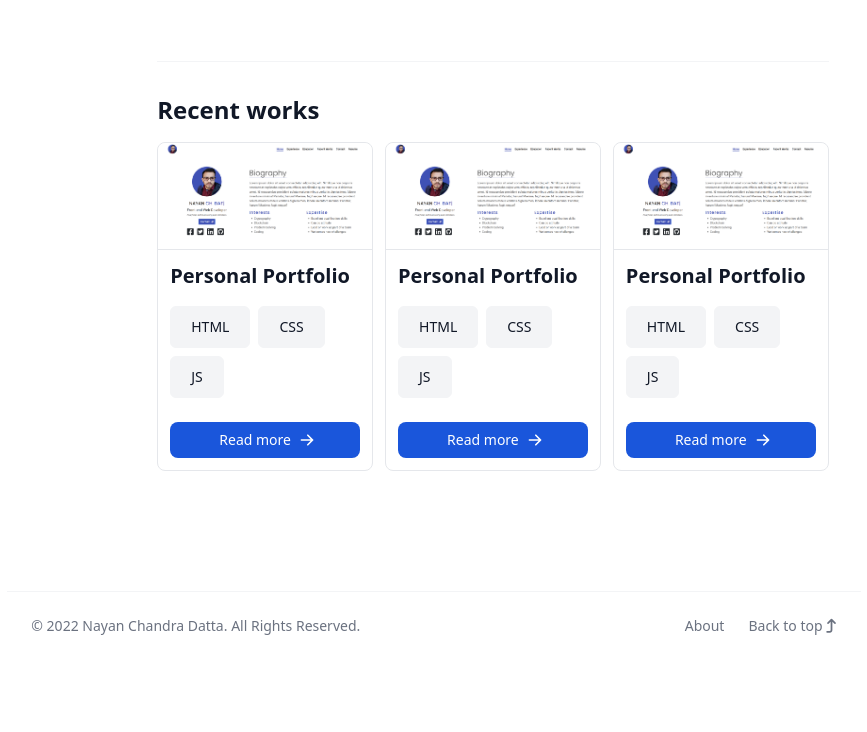
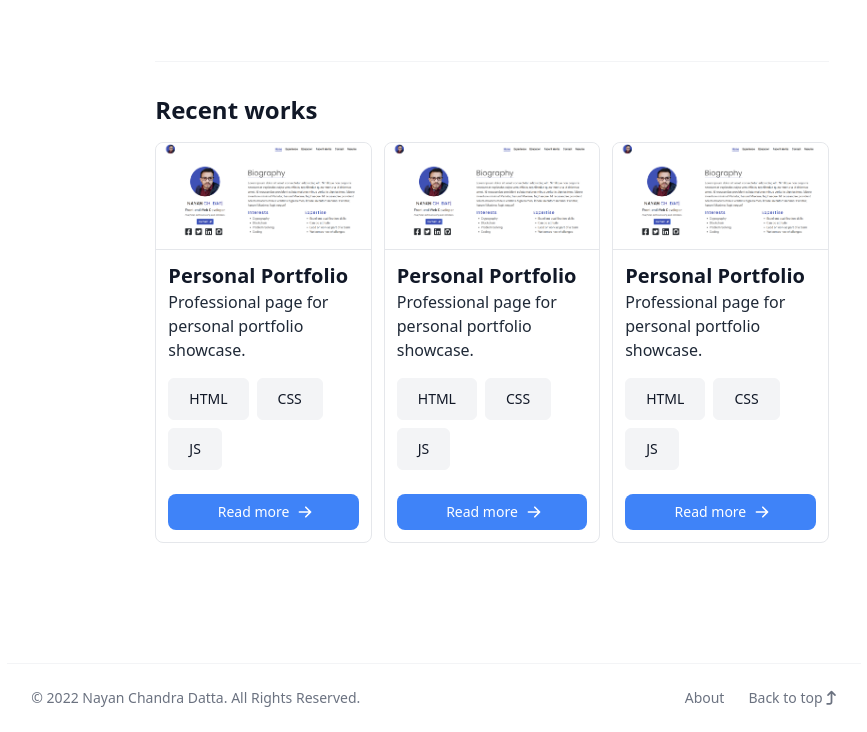
Before and after one commit to nchdatta/personal-portfolio, a website built with Vite: page index.html in a window 1280 px wide. Shown: the part 1821-2553 px from the top of the page, without its empty margins (206-1073 px from the left). Before the commit the page ends 2481 px from the top, so only its background shows below. Built offline with nearby package versions, Linux system fonts and the light colour scheme.

Commit message:
Recent works & footer fixed.

```diff
--- a/index.html
+++ b/index.html
@@ -131,7 +131,7 @@
           <!-- Career Objective -->
           <div class="objective mb-16">
             <div class="flex items-center">
-              <h1 class="text-2xl font-semibold text-gray-900 dark:text-gray-200 mr-2">Career Objective</h1>
+              <h1 class="text-2xl font-semibold text-gray-900 dark:text-gray-200">Career Objective</h1>
             </div>
             <p class="text-gray-800 dark:text-gray-400 text-justify mt-3">A motivated individual with
               in-depth
@@ -146,7 +146,7 @@
           <!-- Qualifications -->
           <div class="qualification mb-16">
             <div class="flex items-center">
-              <h1 class="text-2xl font-semibold text-gray-900 dark:text-gray-200 mr-2">Qualifications</h1>
+              <h1 class="text-2xl font-semibold text-gray-900 dark:text-gray-200">Qualifications</h1>
             </div>
             <div class="lg:w-3/4">
               <ol class="relative border-l border-gray-200 dark:border-gray-700 mt-6">
@@ -213,7 +213,7 @@
           <!-- My Skill  -->
           <div class="mb-16">
             <div class="flex items-center mb-3">
-              <h1 class="text-2xl font-semibold text-gray-900 dark:text-gray-100 mr-2">Tech Skills</h1>
+              <h1 class="text-2xl font-semibold text-gray-900 dark:text-gray-100">Tech Skills</h1>
             </div>
             <div class="grid grid-cols-2 gap-6">
               <div>
@@ -313,24 +313,24 @@
               </div>
             </div>
           </div>
-          <hr class="my-8 h-px bg-gray-100 border-0 dark:bg-gray-700">
+          <hr class="my-8 h-px bg-gray-100 border-0 dark:bg-gray-800">
 
           <!-- Recent works  -->
           <div class="mb-16">
             <div class="flex items-center mb-4">
-              <h1 class="text-2xl font-semibold text-gray-900 dark:text-gray-100 mr-2">Recent works</h1>
+              <h1 class="text-2xl font-semibold text-gray-900 dark:text-gray-200">Recent works</h1>
             </div>
-            <div class="grid grid-cols-3 gap-3">
-              <div class="max-w-sm bg-white border border-gray-200 rounded-lg dark:bg-gray-800 dark:border-gray-700">
+            <div class="grid grid-cols-1 lg:grid-cols-3 gap-4 lg:gap-3">
+              <div class="bg-white border border-gray-200 rounded-lg dark:bg-gray-800 dark:border-gray-700">
                 <a href="#">
                   <img class="rounded-t-lg" src="/images/proj1.png" alt="Personal Portfolio" />
                 </a>
                 <div class="p-3 border-t">
-                  <a href="#">
-                    <h5 class="mb-2 text-xl font-semibold text-gray-900 dark:text-white">Personal
+                  <h5 class="text-xl font-semibold text-gray-900 dark:text-gray-200">Personal
                     Portfolio
                   </h5>
-                  </a>
+                  <p class="font-light text-gray-800 dark:text-gray-400">Professional page for personal portfolio
+                    showcase.</p>
                   <div class="my-4 flex flex-wrap">
                     <button type="button"
                       class="text-gray-900 bg-gray-100 border border-gray-100  hover:bg-gray-50 font-medium rounded-md text-sm px-5 py-2.5 mr-2 mb-2 dark:bg-gray-700 dark:text-gray-100 dark:border-gray-700 dark:hover:bg-gray-600 dark:hover:border-gray-600">
@@ -343,7 +343,7 @@
                       JS</button>
                   </div>
                   <a href="#"
-                    class="mr-3 w-full inline-flex items-center justify-center px-3 py-2 text-sm font-medium text-center text-white bg-blue-700 rounded-lg hover:bg-blue-800 focus:ring-4 focus:outline-none focus:ring-blue-300 dark:bg-blue-600 dark:hover:bg-blue-700 dark:focus:ring-blue-800">
+                    class="w-full inline-flex items-center justify-center px-3 py-2 text-sm font-medium text-center rounded-lg text-white bg-blue-500 hover:bg-blue-600 dark:text-gray-100 dark:bg-gray-700 dark:hover:bg-gray-600">
                     Read more
                     <svg aria-hidden="true" class="w-4 h-4 ml-2 -mr-1" fill="currentColor" viewBox="0 0 20 20"
                       xmlns="http://www.w3.org/2000/svg">
@@ -354,16 +354,16 @@
                   </a>
                 </div>
               </div>
-              <div class="max-w-sm bg-white border border-gray-200 rounded-lg dark:bg-gray-800 dark:border-gray-700">
+              <div class="bg-white border border-gray-200 rounded-lg dark:bg-gray-800 dark:border-gray-700">
                 <a href="#">
                   <img class="rounded-t-lg" src="/images/proj1.png" alt="Personal Portfolio" />
                 </a>
                 <div class="p-3 border-t">
-                  <a href="#">
-                    <h5 class="mb-2 text-xl font-semibold text-gray-900 dark:text-white">Personal
+                  <h5 class="text-xl font-semibold text-gray-900 dark:text-gray-200">Personal
                     Portfolio
                   </h5>
-                  </a>
+                  <p class="font-light text-gray-800 dark:text-gray-400">Professional page for personal portfolio
+                    showcase.</p>
                   <div class="my-4 flex flex-wrap">
                     <button type="button"
                       class="text-gray-900 bg-gray-100 border border-gray-100  hover:bg-gray-50 font-medium rounded-md text-sm px-5 py-2.5 mr-2 mb-2 dark:bg-gray-700 dark:text-gray-100 dark:border-gray-700 dark:hover:bg-gray-600 dark:hover:border-gray-600">
@@ -376,7 +376,7 @@
                       JS</button>
                   </div>
                   <a href="#"
-                    class="mr-3 w-full inline-flex items-center justify-center px-3 py-2 text-sm font-medium text-center text-white bg-blue-700 rounded-lg hover:bg-blue-800 focus:ring-4 focus:outline-none focus:ring-blue-300 dark:bg-blue-600 dark:hover:bg-blue-700 dark:focus:ring-blue-800">
+                    class="w-full inline-flex items-center justify-center px-3 py-2 text-sm font-medium text-center rounded-lg text-white bg-blue-500 hover:bg-blue-600 dark:text-gray-100 dark:bg-gray-700 dark:hover:bg-gray-600">
                     Read more
                     <svg aria-hidden="true" class="w-4 h-4 ml-2 -mr-1" fill="currentColor" viewBox="0 0 20 20"
                       xmlns="http://www.w3.org/2000/svg">
@@ -387,16 +387,16 @@
                   </a>
                 </div>
               </div>
-              <div class="max-w-sm bg-white border border-gray-200 rounded-lg dark:bg-gray-800 dark:border-gray-700">
+              <div class="bg-white border border-gray-200 rounded-lg dark:bg-gray-800 dark:border-gray-700">
                 <a href="#">
                   <img class="rounded-t-lg" src="/images/proj1.png" alt="Personal Portfolio" />
                 </a>
                 <div class="p-3 border-t">
-                  <a href="#">
-                    <h5 class="mb-2 text-xl font-semibold text-gray-900 dark:text-white">Personal
+                  <h5 class="text-xl font-semibold text-gray-900 dark:text-gray-200">Personal
                     Portfolio
                   </h5>
-                  </a>
+                  <p class="font-light text-gray-800 dark:text-gray-400">Professional page for personal portfolio
+                    showcase.</p>
                   <div class="my-4 flex flex-wrap">
                     <button type="button"
                       class="text-gray-900 bg-gray-100 border border-gray-100  hover:bg-gray-50 font-medium rounded-md text-sm px-5 py-2.5 mr-2 mb-2 dark:bg-gray-700 dark:text-gray-100 dark:border-gray-700 dark:hover:bg-gray-600 dark:hover:border-gray-600">
@@ -409,7 +409,7 @@
                       JS</button>
                   </div>
                   <a href="#"
-                    class="mr-3 w-full inline-flex items-center justify-center px-3 py-2 text-sm font-medium text-center text-white bg-blue-700 rounded-lg hover:bg-blue-800 focus:ring-4 focus:outline-none focus:ring-blue-300 dark:bg-blue-600 dark:hover:bg-blue-700 dark:focus:ring-blue-800">
+                    class="w-full inline-flex items-center justify-center px-3 py-2 text-sm font-medium text-center rounded-lg text-white bg-blue-500 hover:bg-blue-600 dark:text-gray-100 dark:bg-gray-700 dark:hover:bg-gray-600">
                     Read more
                     <svg aria-hidden="true" class="w-4 h-4 ml-2 -mr-1" fill="currentColor" viewBox="0 0 20 20"
                       xmlns="http://www.w3.org/2000/svg">
@@ -429,7 +429,7 @@
   </main>
 
   <!-- Footer area  -->
-  <footer class="p-4 border-t border-gray-100 dark:border-gray-700 md:flex md:items-center md:justify-between md:p-6">
+  <footer class="p-4 border-t border-gray-100 dark:border-gray-800 md:flex md:items-center md:justify-between md:p-6">
     <span class="text-sm text-gray-500 sm:text-center dark:text-gray-400">© 2022 <a href="#"
         class="hover:underline">Nayan Chandra Datta</a>. All Rights Reserved.
     </span>
```
Lines whose indentation alone changed are shown as unchanged.
